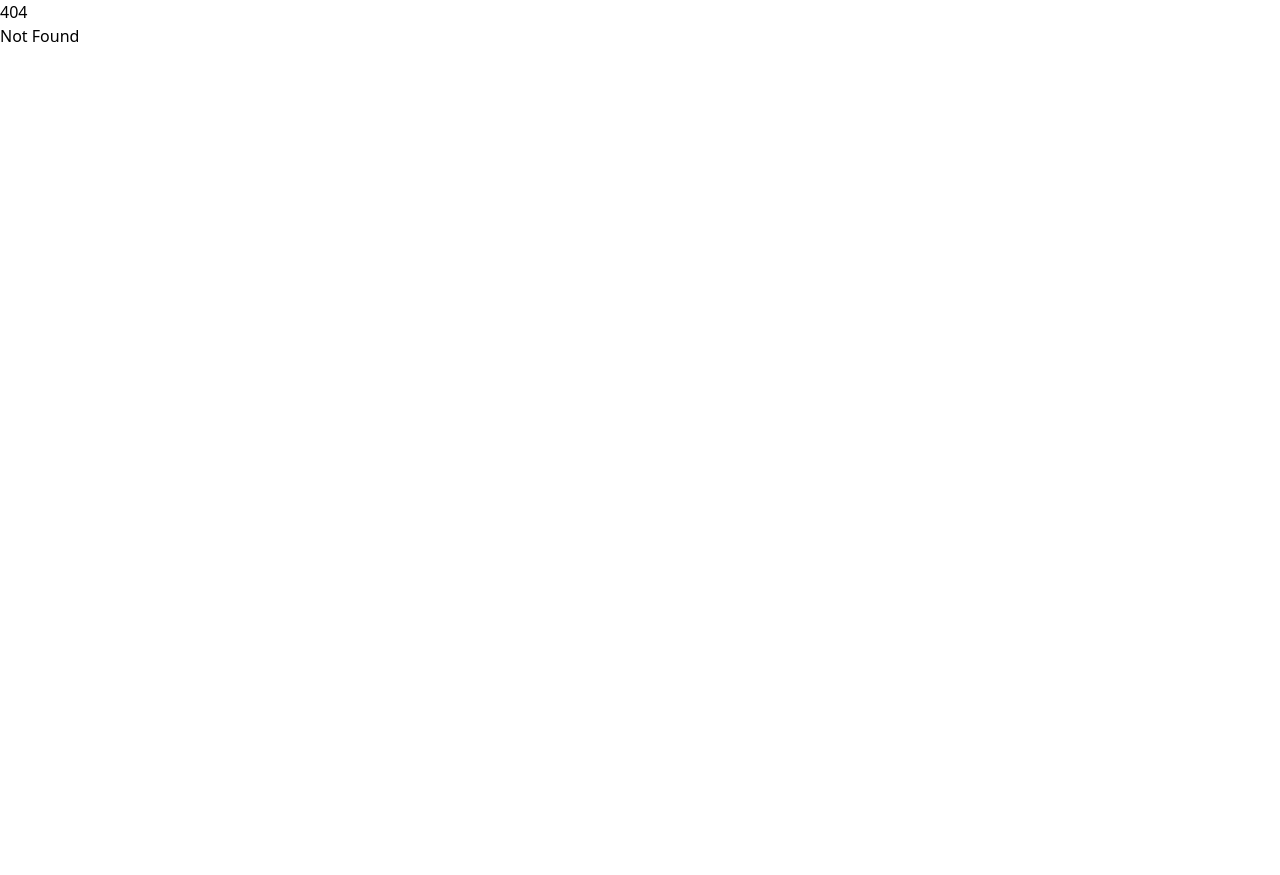
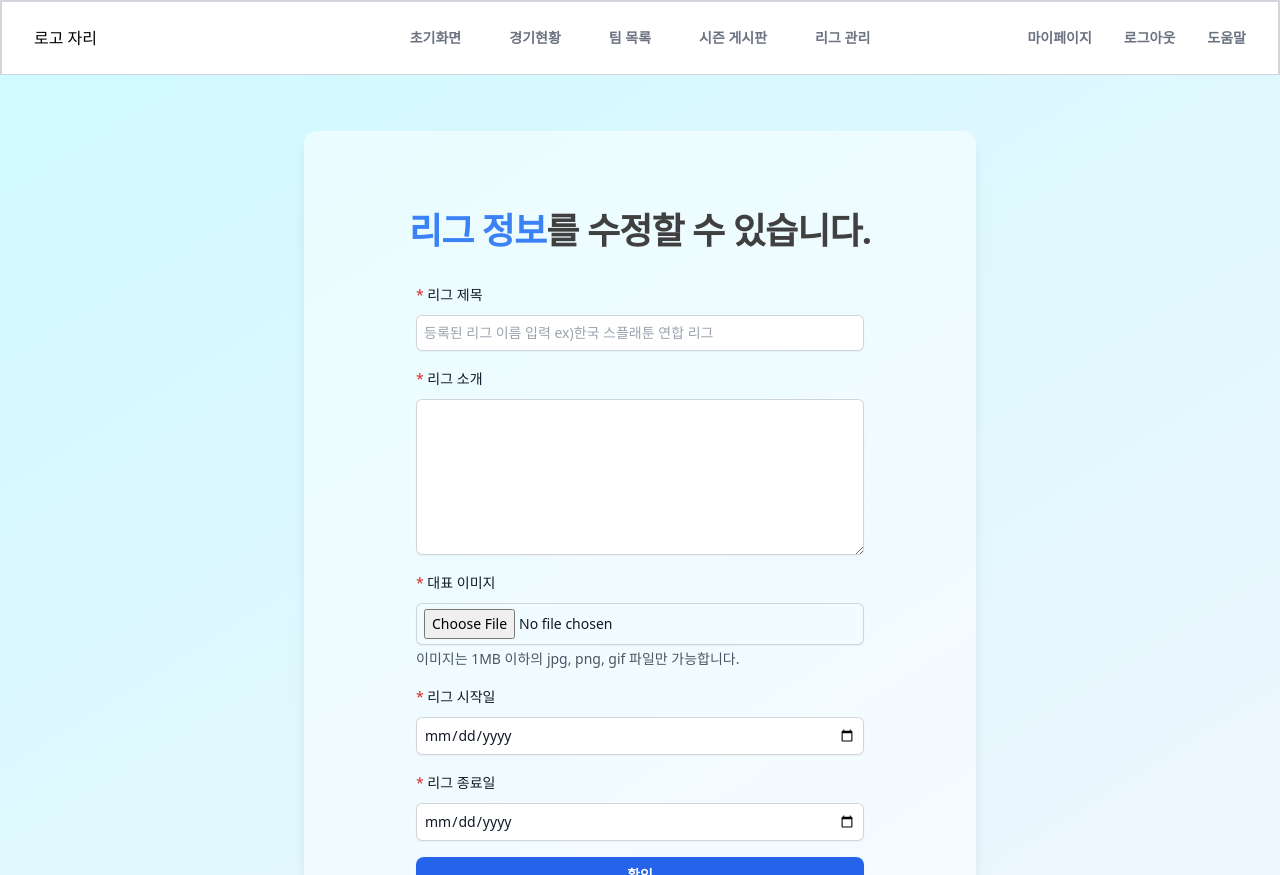
Before and after one commit to socool2/leaguegogo, a SvelteKit app in the folder front/: page /league/update in a window 1280 px wide. Before the commit this address had no page. Before the commit the page ends 800 px from the top, so only its background shows below. Built offline with nearby package versions, Linux system fonts and the light colour scheme.

Commit message:
Add League info update view

```diff
--- /dev/null
+++ b/front/src/routes/(register)/league/update/+page.svelte
@@ -0,0 +1,98 @@
+<script>
+  $: openModal = false;
+  $: leagueName = '';
+</script>
+<div class="">
+  <div class="relative isolate px-6 pt-14 lg:px-8">
+    <div class="absolute inset-x-0 -top-40 -z-10 transform-gpu overflow-hidden blur-3xl sm:-top-80"
+         aria-hidden="true">
+
+    </div>
+    <div class="mx-auto max-w-2xl px-4 py-8 sm:py-16 lg:py-20 bg-white rounded-xl shadow-lg bg-opacity-50">
+      <div class="text-center pb-8">
+        <h1 class="text-xl font-bold tracking-tight text-neutral-700 sm:text-4xl break-keep"><span class="text-primary-500">리그 정보</span>를 수정할 수 있습니다.</h1>
+      </div>
+      <div class="flex flex-col max-w-md items-center gap-4 mx-auto">
+        <div class="w-full">
+          <label for="league-name" class="block text-sm font-medium leading-6 text-gray-900"><span class="text-red-600">*</span> 리그 제목</label>
+          <div class="mt-2">
+            <input
+              bind:value={leagueName}
+              type="text" name="league-name" id="league-name"
+                   maxlength="60"
+                   class="block w-full rounded-md border-0 py-1.5 text-gray-900 shadow-sm ring-1 ring-inset ring-gray-300 placeholder:text-gray-400 focus:ring-2 focus:ring-inset focus:ring-primary-600 sm:text-sm sm:leading-6 px-2"
+                   placeholder="등록된 리그 이름 입력 ex)한국 스플래툰 연합 리그" aria-describedby="league-description">
+          </div>
+        </div>
+        <div class="w-full">
+          <label for="league-introduce" class="block text-sm font-medium leading-6 text-gray-900"><span class="text-red-600">*</span> 리그 소개</label>
+          <div class="mt-2">
+            <textarea name="league-introduce" id="league-introduce"
+                      maxlength="2000"
+                      rows="6"
+                   class="block w-full rounded-md border-0 py-1.5 text-gray-900 shadow-sm ring-1 ring-inset ring-gray-300 placeholder:text-gray-400 focus:ring-2 focus:ring-inset focus:ring-primary-600 sm:text-sm sm:leading-6 px-2"
+                   placeholder="등록된 리그 소개 정보 입력 " aria-describedby="league-information-description">
+            </textarea>
+          </div>
+        </div>
+        <div class="w-full">
+          <label for="league-thumbnail" class="block text-sm font-medium leading-6 text-gray-900"><span class="text-red-600">*</span> 대표 이미지</label>
+          <div class="mt-2">
+            <input type="file" name="league-thumbnail" id="league-thumbnail"
+                   class="block w-full rounded-md border-0 py-1.5 text-gray-900 shadow-sm ring-1 ring-inset ring-gray-300 placeholder:text-gray-400 focus:ring-2 focus:ring-inset focus:ring-primary-600 sm:text-sm sm:leading-6 px-2"
+                   placeholder="리그 대표 이미지 파일" aria-describedby="league-description">
+          </div>
+          <p class="text-gray-600 pt-1 text-sm">
+            이미지는 1MB 이하의 jpg, png, gif 파일만 가능합니다.
+          </p>
+        </div>
+        <div class="w-full">
+          <label for="league-start-date" class="block text-sm font-medium leading-6 text-gray-900"><span class="text-red-600">*</span> 리그 시작일</label>
+          <div class="mt-2">
+            <input type="date" name="league-name" id="league-start-date"
+                   class="block w-full rounded-md border-0 py-1.5 text-gray-900 shadow-sm ring-1 ring-inset ring-gray-300 placeholder:text-gray-400 focus:ring-2 focus:ring-inset focus:ring-primary-600 sm:text-sm sm:leading-6 px-2"
+                   >
+          </div>
+        </div>
+        <div class="w-full">
+          <label for="league-start-date" class="block text-sm font-medium leading-6 text-gray-900"><span class="text-red-600">*</span> 리그 종료일</label>
+          <div class="mt-2">
+            <input type="date" name="league-name" id="league-end-date"
+                   class="block w-full rounded-md border-0 py-1.5 text-gray-900 shadow-sm ring-1 ring-inset ring-gray-300 placeholder:text-gray-400 focus:ring-2 focus:ring-inset focus:ring-primary-600 sm:text-sm sm:leading-6 px-2"
+            >
+          </div>
+        </div>
+        <button
+          on:click={() => openModal = true}
+          type="button" class="rounded-lg w-full  bg-primary-600 px-3.5 py-2 text-sm font-semibold text-white shadow-sm hover:bg-primary-500 focus-visible:outline focus-visible:outline-2 focus-visible:outline-offset-2 focus-visible:outline-primary-600">확인</button>
+      </div>
+    </div>
+  </div>
+</div>
+
+{#if openModal}
+  <div class="relative z-20" aria-labelledby="modal-title" role="dialog" aria-modal="true">
+
+    <div
+      class="fixed inset-0 bg-gray-500 bg-opacity-75 transition-opacity"></div>
+
+    <div class="fixed inset-0 z-10 overflow-y-auto">
+      <div class="flex min-h-full items-end justify-center p-4 text-center sm:items-center sm:p-0">
+        <div
+          class="relative transform overflow-hidden rounded-lg bg-white px-4 pb-4 pt-5 text-left shadow-xl transition-all sm:my-8 sm:w-full sm:max-w-sm sm:p-6">
+          <div class="text-center text-gray-700">
+            {leagueName} 수정이 완료되었습니다! <br/>
+          </div>
+          <div class="mt-5 sm:mt-6">
+            <button
+              on:click={() => openModal = false}
+              type="button"
+              class="inline-flex w-full justify-center rounded-md bg-primary-600 px-3 py-2 text-sm font-semibold text-white shadow-sm hover:bg-primary-500 focus-visible:outline focus-visible:outline-2 focus-visible:outline-offset-2 focus-visible:outline-primary-600">
+              확인
+            </button>
+          </div>
+        </div>
+      </div>
+    </div>
+  </div>
+{/if}
--- a/front/src/routes/+page.svelte
+++ b/front/src/routes/+page.svelte
@@ -4,11 +4,17 @@
 
 <div class="flex flex-col text-left items-center text-2xl p-8 gap-4 text-gray-600 underline">
   <a href="/admin">관리자 로그인-설치 후 최초 로그인</a>
-  <a href="/admin/league/register">
+  <a href="/league/register">
     로그인 > 관리자 로그인 > 첫 리그 정보 등록
+  </a>
+  <a href="/league/update">
+    로그인 > 관리자 로그인 > 리그 관리 > 리그 정보 수정
   </a>
   <a href="/season/register">
     로그인 > 관리자 로그인 > 리그 정보 등록 > 첫 시즌 정보 등록
+  </a>
+  <a href="/season/list">
+    로그인 > 관리자 로그인 > 시즌 목록
   </a>
   <a href="/main">
     초기화면
```
